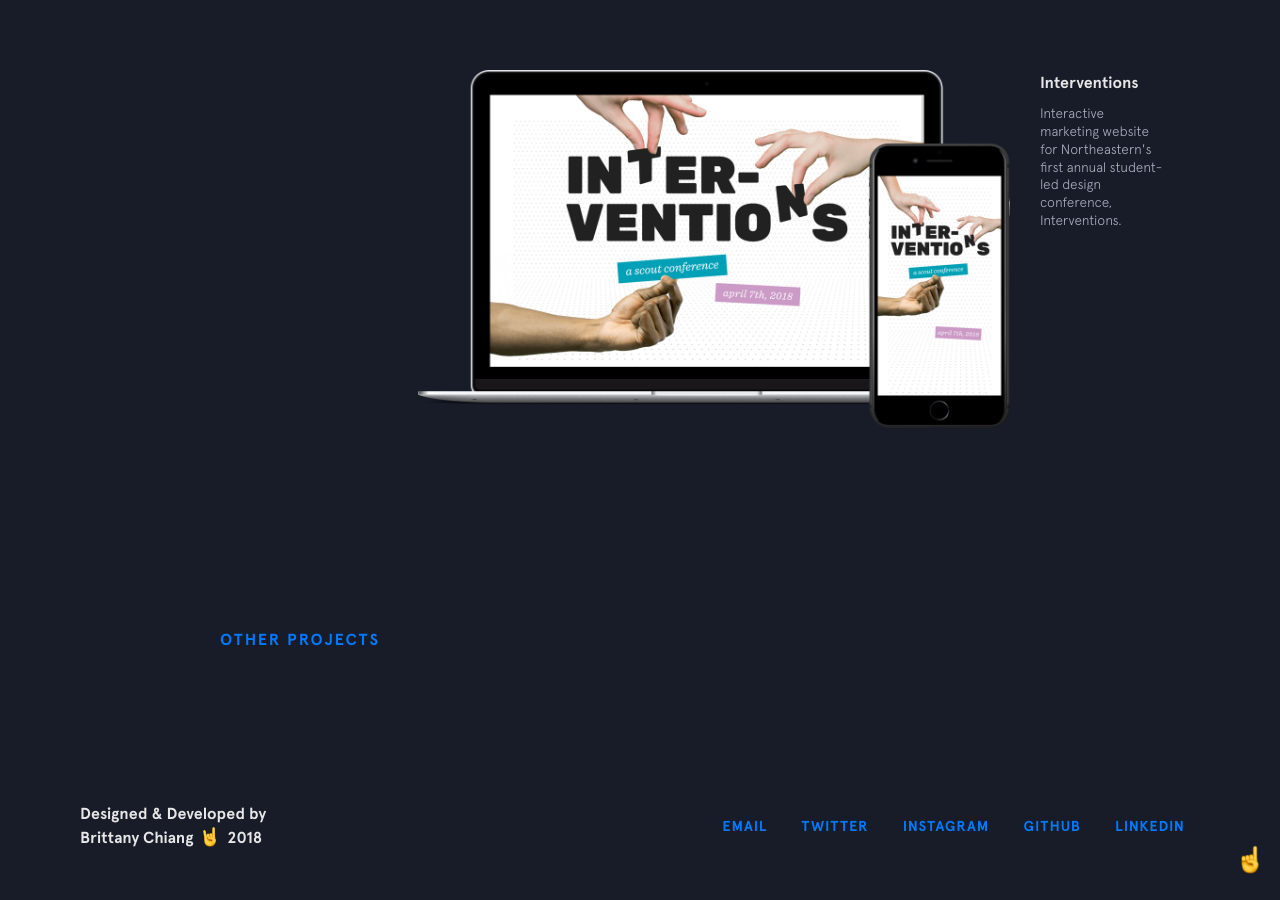
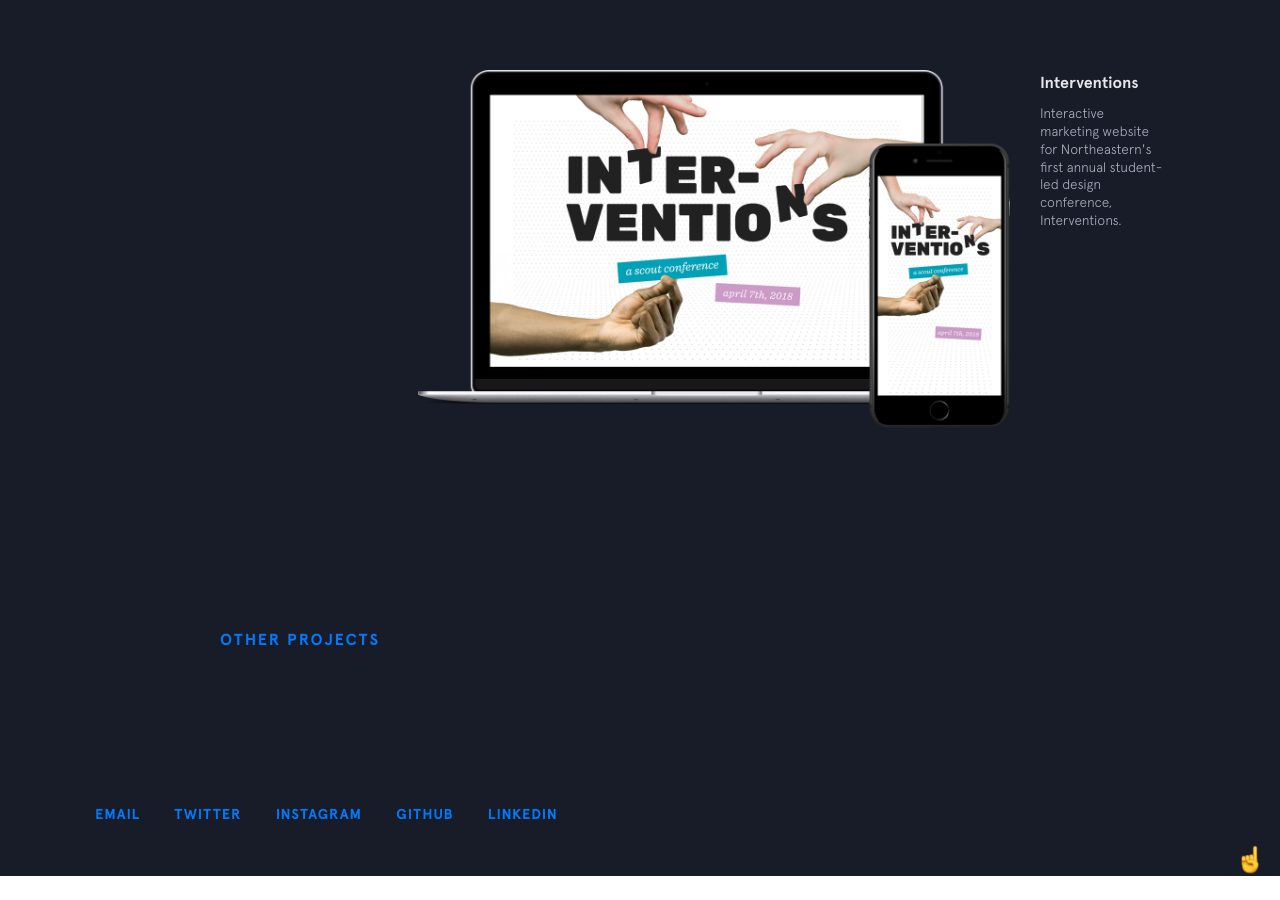
Before and after one commit to anaselyousfi/anaselyousfi.github.io, a Jekyll site: the page built from index.html, in a window 1280 px wide and 900 px high, scrolled down 3715 px. Built offline with Jekyll 4.4.1, drawn with Linux system fonts in a browser that asks for light colours; nearby versions of some CDN libraries; after the commit the page ends 4591 px from its top, so only the background shows below that.

Commit message:
removed footer

```diff
--- a/_includes/footer.html
+++ b/_includes/footer.html
@@ -1,5 +1,5 @@
 <footer class="footer">
-  <div class="footer__copyright">
+  <!-- <div class="footer__copyright">
     <div class="top">
       <span>Designed &amp; Developed by</span>
     </div>
@@ -8,7 +8,7 @@
       <img class="emoji" src="{{site.baseurl}}/img/emojis/rockon.png" alt="emoji">
       <span>2018</span>
     </div>
-  </div>
+  </div> -->
   <div class="footer__links">
     {% for link in site.social %}
     <a href="{{link.url}}" target="_blank" title="{{link.title}}">
```
